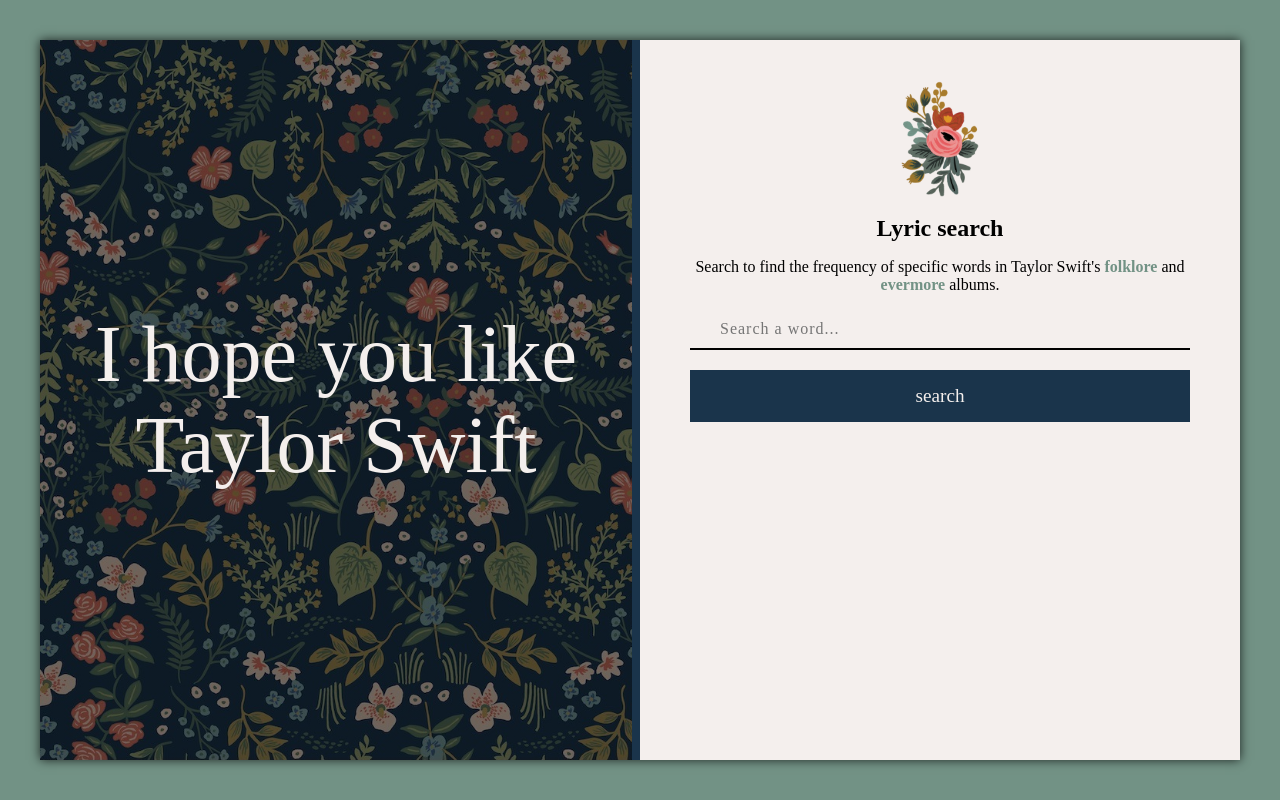
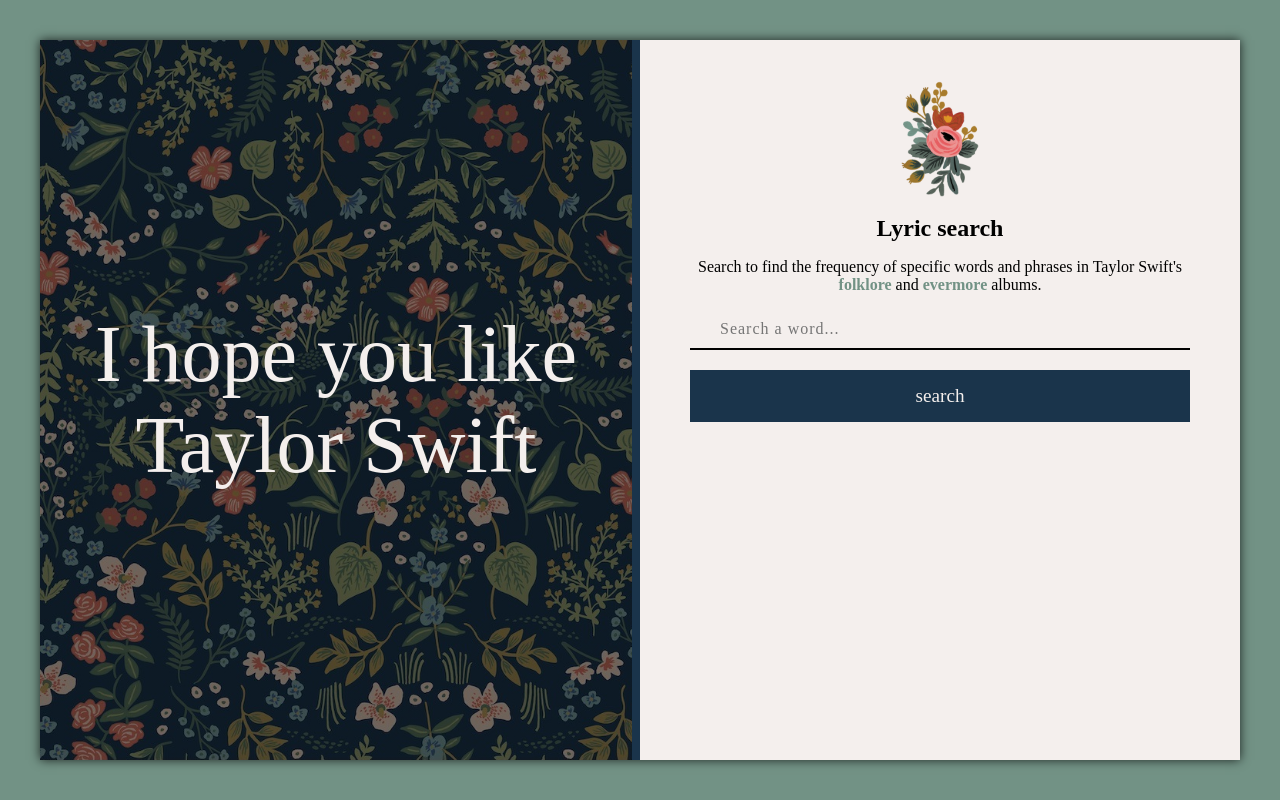
Before and after one commit to brookekaminski/swift-lyrics, a plain HTML site: page index.html in a window 1280 px wide. Drawn offline with Linux system fonts and the light colour scheme; a web font is replaced by a local one.

Commit message:
added phrases in search directions

```diff
--- a/index.html
+++ b/index.html
@@ -18,7 +18,7 @@
             <h1>Lyric search</h1>
         </header>
         <main>
-                <p>Search to find the frequency of specific words in Taylor Swift's <span>folklore</span> and <span>evermore</span> albums.</p>
+                <p>Search to find the frequency of specific words and phrases in Taylor Swift's <span>folklore</span> and <span>evermore</span> albums.</p>
                 <input id="search-input" type="text" placeholder="Search a word...">
                 <button id="search-button" onclick="enterSearch();">search</button>
             <section id="results"></section>
```
